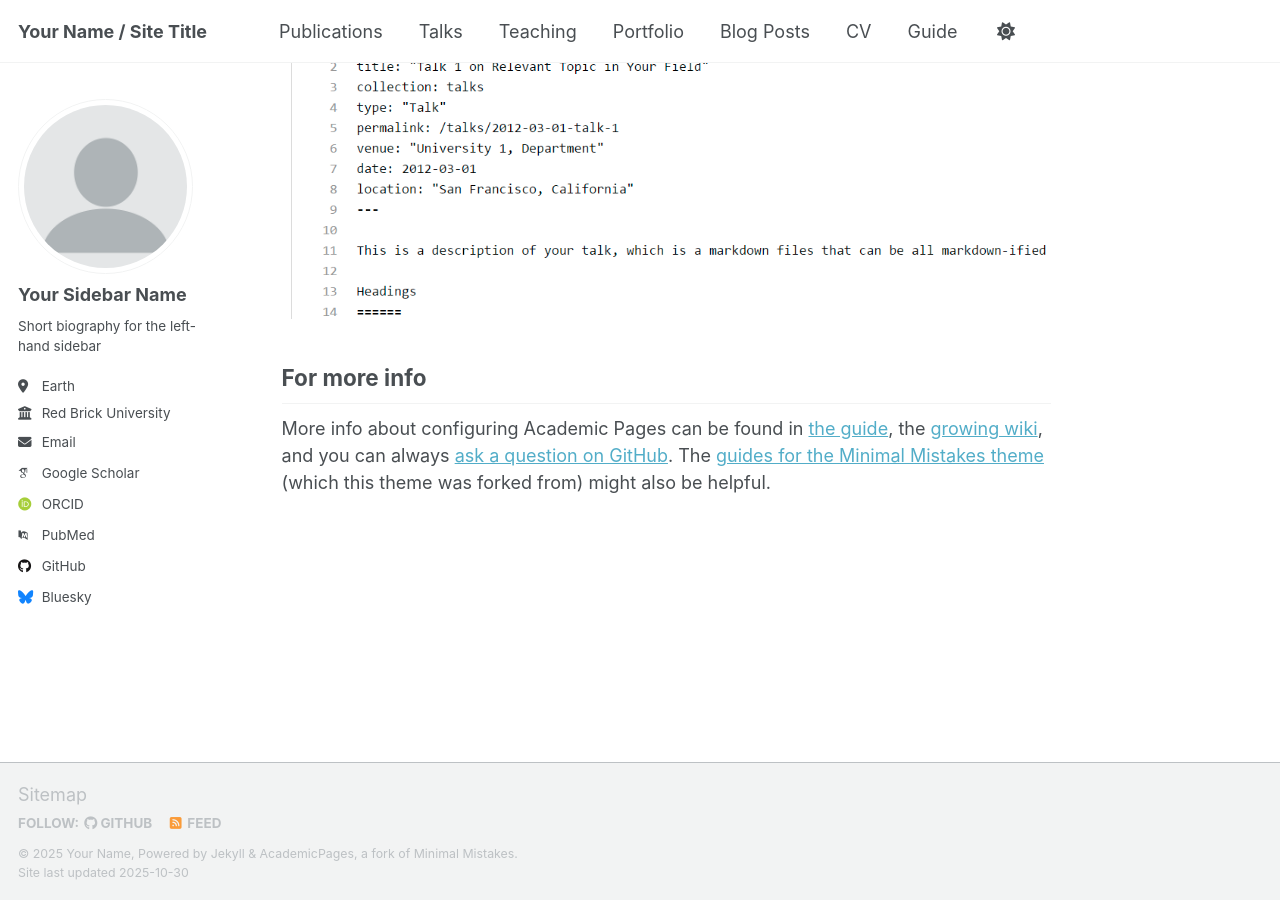
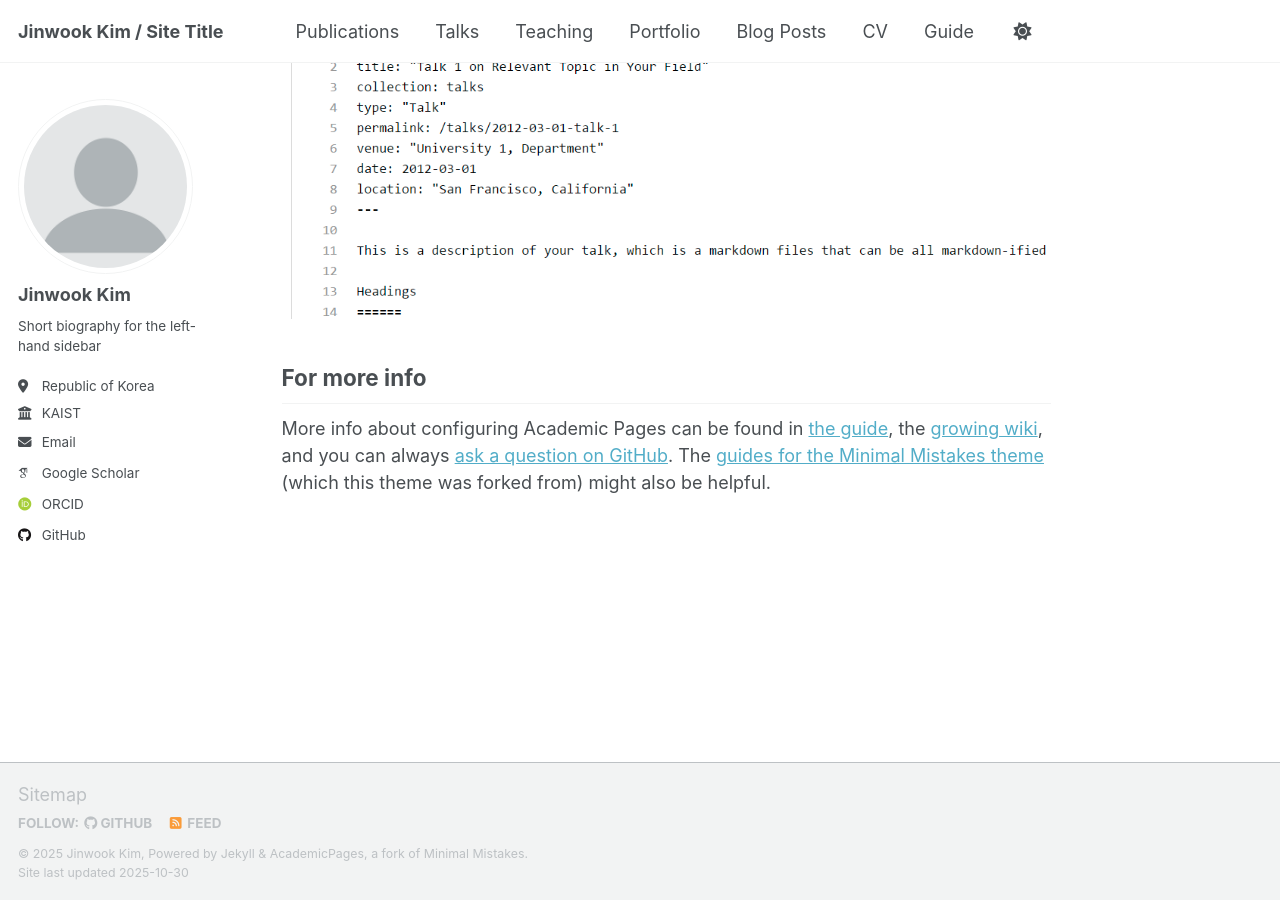
Before and after one commit to jinwook31/jinwook, a Jekyll site: the page built from _pages/about.md, in a window 1280 px wide and 900 px high, scrolled down 2880 px. Built offline with Jekyll 4.4.1, drawn with Linux system fonts in a browser that asks for light colours; some web fonts are replaced; a script that is not in the unit is left out.

Commit message:
basic name

```diff
--- a/_config.yml
+++ b/_config.yml
@@ -9,14 +9,14 @@
 # Basic Site Settings
 locale                   : "en-US"
 site_theme               : "default" # Currently available options are "default", "air"
-title                    : "Your Name / Site Title"
+title                    : "Jinwook Kim / Site Title"
 title_separator          : "-"
-name                     : &name "Your Name"
-description              : &description "Your Name's academic portfolio"   # Update this with a general description of your site, this is the default if not overridden by a page
-url                      : https://academicpages.github.io # The base hostname & protocol for your site e.g. "https://[your GitHub username].github.io",
+name                     : &name "Jinwook Kim"
+description              : &description "Jinwook Kim's academic portfolio"   # Update this with a general description of your site, this is the default if not overridden by a page
+url                      : https://jinwook31.github.io/jinwook/ # The base hostname & protocol for your site e.g. "https://[your GitHub username].github.io",
                                                            # or if you already have some other page hosted on Github then use "https://[your GitHub username].github.io/[Your Repo Name]"
 baseurl                  : "" # the subpath of your site, e.g. "/blog"
-repository               : "academicpages/academicpages.github.io"
+repository               : "https://github.com/jinwook31/jinwook"
 
 # Site Author - The following control what appear as part of the author content on the side bar.
 #               If a field is blank the icon and link will not appear, otherwise it will be shown.
@@ -24,23 +24,23 @@ repository               : "academicpages/academicpages.github.io"
 author:
   # Biographic information
   avatar           : "profile.png"
-  name             : "Your Sidebar Name"
+  name             : "Jinwook Kim"
   pronouns         : # example: "she/her"
   bio              : "Short biography for the left-hand sidebar"
-  location         : "Earth"
-  employer         : "Red Brick University"
+  location         : "Republic of Korea"
+  employer         : "KAIST"
   uri              : # URL
-  email            : "none@example.org"
+  email            : "jinwook.kim31@kaist.ac.kr"
 
   # Academic websites
   academia         : # URL
   arxiv            : # URL - Update with the correct link to your profile
-  googlescholar    : "https://scholar.google.com/citations?user=PS_CX0AAAAAJ"
+  googlescholar    : "https://scholar.google.com/citations?view_op=list_works&hl=ko&user=HD_S4dkAAAAJ"
   inspire-hep      : # URL
   impactstory      : # URL
-  orcid            : "https://orcid.org/yourorcidurl"
+  orcid            : "https://orcid.org/0000-0002-1962-5815"
   semantic         : # URL
-  pubmed           : "https://www.ncbi.nlm.nih.gov/pubmed/?term=john+snow"
+  pubmed           : # URL
   researchgate     : # URL
   scopus           : # URL
 
@@ -48,13 +48,13 @@ author:
   bitbucket        : # Username - Update with your username on the site
   codepen          : # Username
   dribbble         : # Username
-  github           : "academicpages"
+  github           : "https://github.com/jinwook31"
   kaggle           : # Username
   stackoverflow    : # User number or user number and name (i.e., use "1" or "1/jeff-atwood")
 
   # Social media
   artstation       : # Username
-  bluesky          : "bsky.app" # Replace this with you Bluesky username
+  bluesky          : # Username
   facebook         : # Username
   flickr           : # Username
   foursquare       : # Username
```
